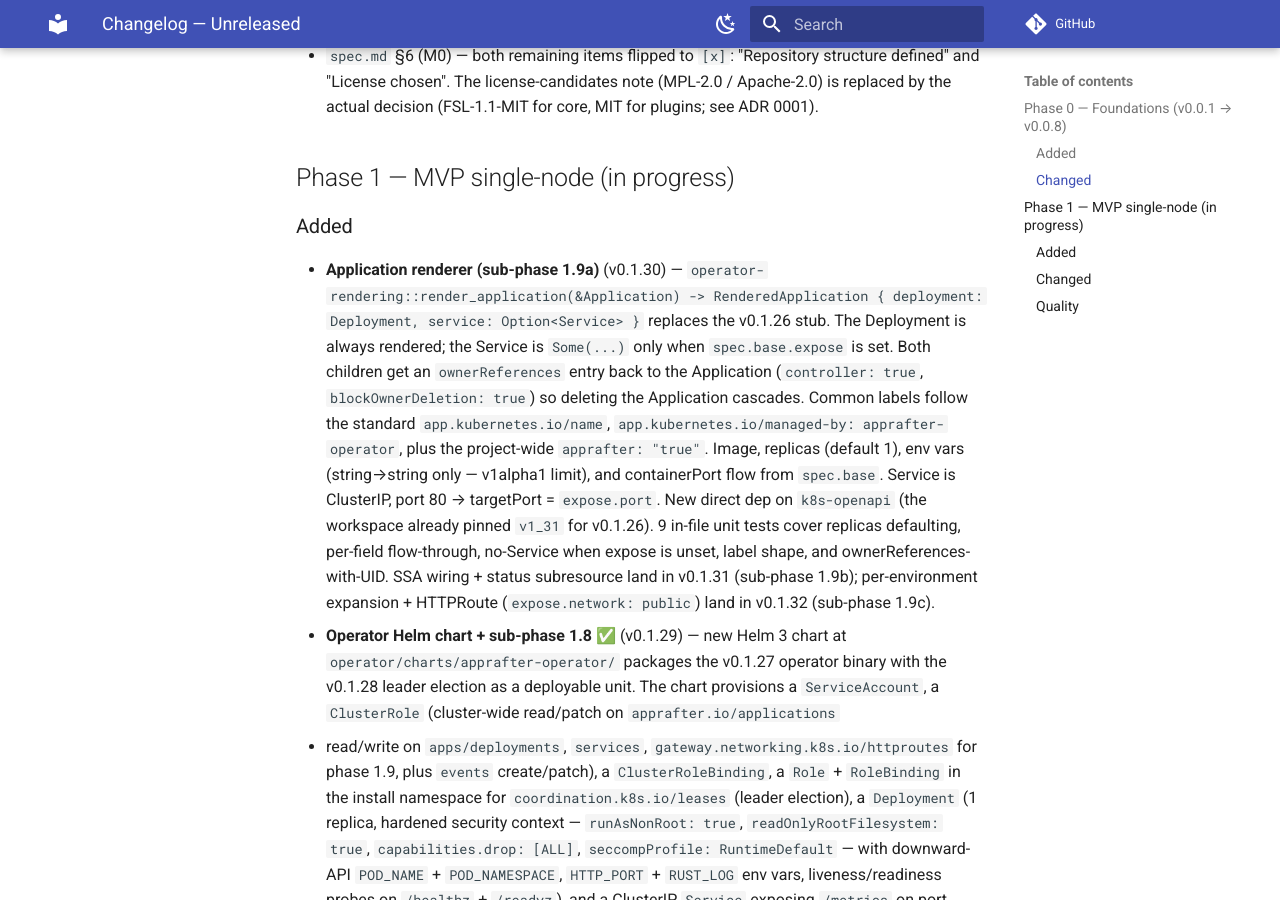
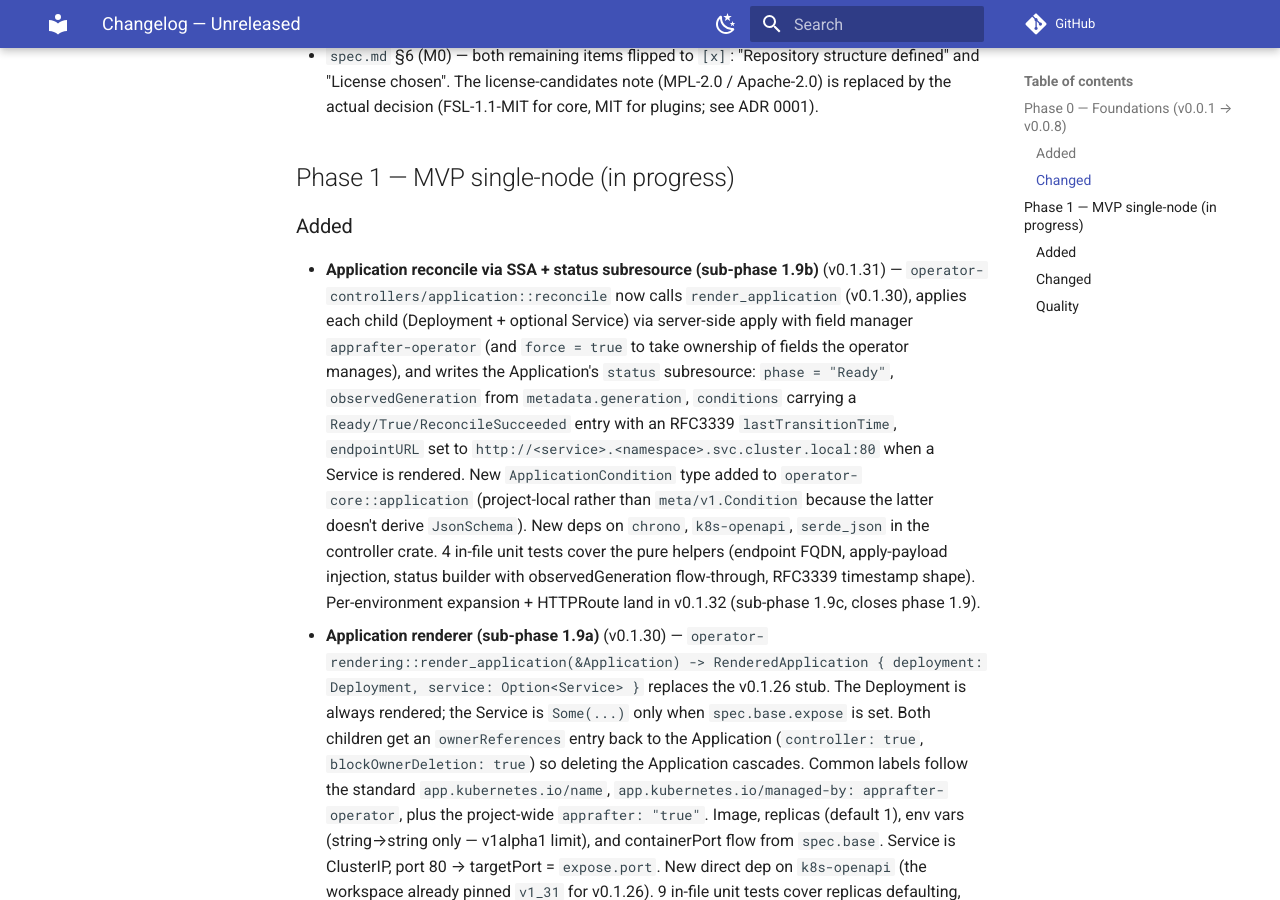
Before and after one commit to AppRafter/apprafter, an MkDocs documentation site: the page built from docs/changelog/UNRELEASED.md, in a window 1280 px wide and 900 px high, scrolled down 1308 px. Built offline with MkDocs 1.6.1 and Material for MkDocs 9.7.7, drawn with Linux system fonts in a browser that asks for light colours; comment, search, counter and statistics services are not loaded.

Commit message:
docs: log Application reconcile SSA + status (sub-phase 1.9b) for v0.1.31

```diff
--- a/docs/changelog/UNRELEASED.md
+++ b/docs/changelog/UNRELEASED.md
@@ -61,6 +61,26 @@ the `0.0.x` series; semver starts at 1.0.
 
 ### Added
 
+- **Application reconcile via SSA + status subresource (sub-phase
+  1.9b)** (v0.1.31) — `operator-controllers/application::reconcile`
+  now calls `render_application` (v0.1.30), applies each child
+  (Deployment + optional Service) via server-side apply with field
+  manager `apprafter-operator` (and `force = true` to take
+  ownership of fields the operator manages), and writes the
+  Application's `status` subresource: `phase = "Ready"`,
+  `observedGeneration` from `metadata.generation`, `conditions`
+  carrying a `Ready/True/ReconcileSucceeded` entry with an RFC3339
+  `lastTransitionTime`, `endpointURL` set to
+  `http://<service>.<namespace>.svc.cluster.local:80` when a
+  Service is rendered. New `ApplicationCondition` type added to
+  `operator-core::application` (project-local rather than
+  `meta/v1.Condition` because the latter doesn't derive
+  `JsonSchema`). New deps on `chrono`, `k8s-openapi`, `serde_json`
+  in the controller crate. 4 in-file unit tests cover the pure
+  helpers (endpoint FQDN, apply-payload injection, status builder
+  with observedGeneration flow-through, RFC3339 timestamp shape).
+  Per-environment expansion + HTTPRoute land in v0.1.32 (sub-phase
+  1.9c, closes phase 1.9).
 - **Application renderer (sub-phase 1.9a)** (v0.1.30) —
   `operator-rendering::render_application(&Application) ->
   RenderedApplication { deployment: Deployment, service:
```
Also changed, not shown: plan.md (+2 -1 lines).
